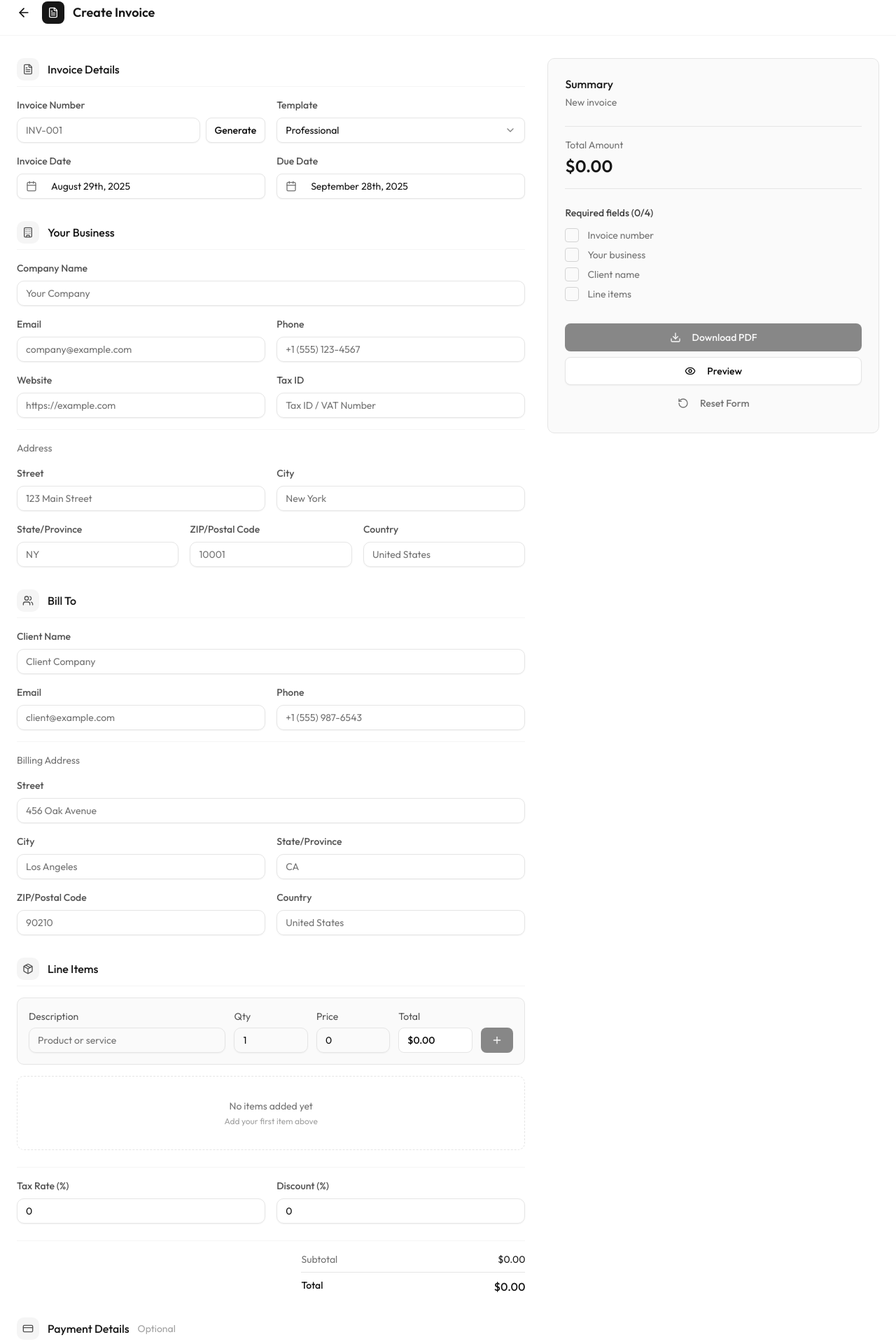
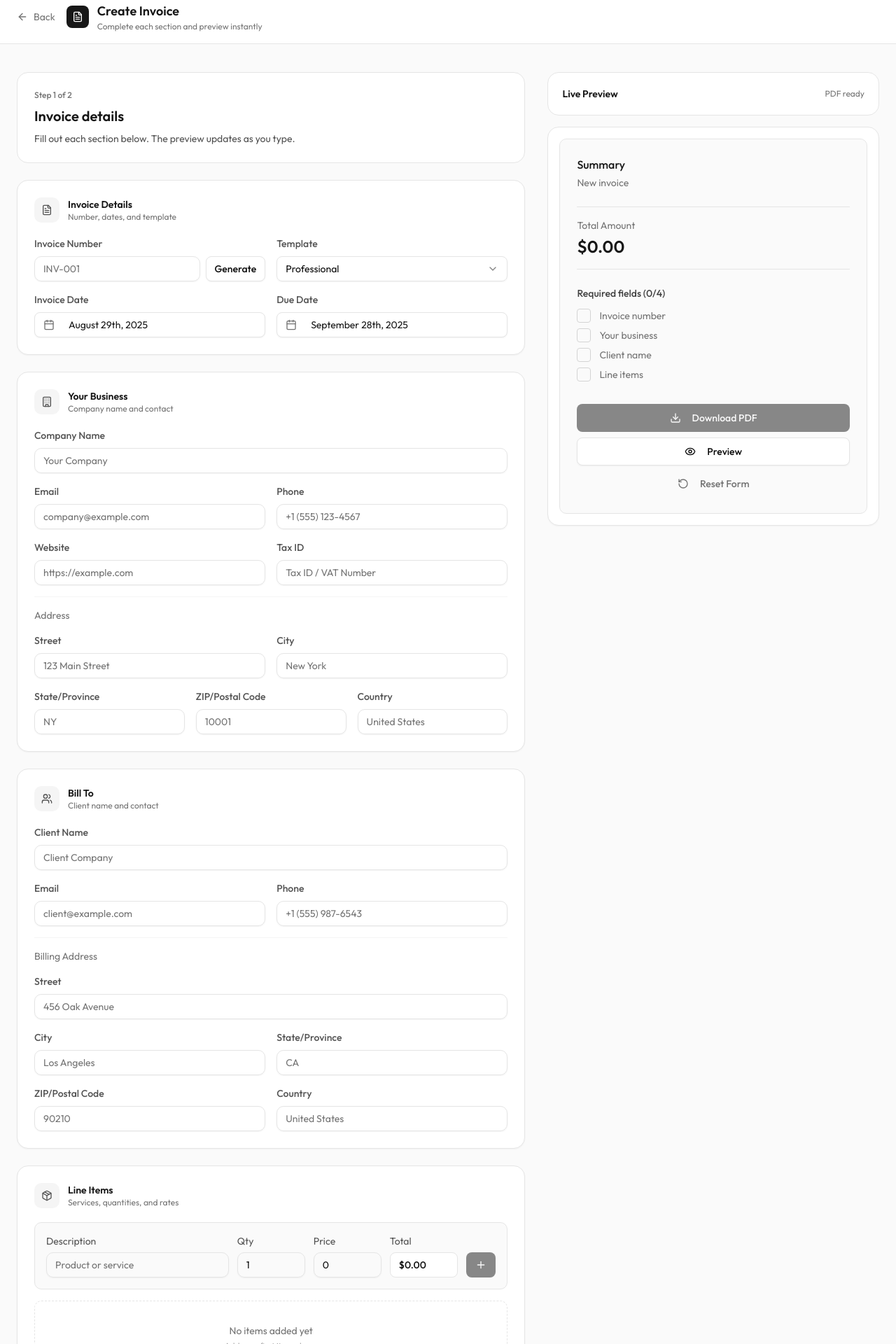
Before and after one commit to siamekanto19/invoice-wizard, a Next.js app: page /generate in a window 1280 px wide. Shown: the part 14-1934 px from the top of the page at 70% size. Built offline with nearby package versions, Linux system fonts and the light colour scheme.

Commit message:
improve ui

```diff
--- a/src/app/generate/page.tsx
+++ b/src/app/generate/page.tsx
@@ -4,18 +4,20 @@ import InvoiceForm from "@/components/invoice/invoice-form";
 import InvoicePreview from "@/components/invoice/invoice-preview";
 import { Toaster } from "@/components/ui/toaster";
 import Link from "next/link";
-import { Button } from "@/components/ui/button";
 import { ArrowLeft, FileText } from "lucide-react";
 
 export default function GeneratePage() {
   return (
-    <div className="min-h-screen bg-white">
-      {/* Header */}
-      <header className="sticky top-0 z-50 bg-white border-b border-neutral-100">
-        <div className="container mx-auto max-w-7xl px-6 py-4">
+    <div className="min-h-screen bg-neutral-50">
+      <header className="sticky top-0 z-50 bg-white/90 backdrop-blur border-b border-neutral-200">
+        <div className="container mx-auto max-w-7xl px-6 py-4 flex items-center justify-between">
           <div className="flex items-center gap-4">
-            <Link href="/">
-              <ArrowLeft className="h-5 w-5" />
+            <Link
+              href="/"
+              className="inline-flex items-center gap-2 text-sm text-neutral-500 hover:text-neutral-900"
+            >
+              <ArrowLeft className="h-4 w-4" />
+              Back
             </Link>
 
             <div className="flex items-center gap-3">
@@ -26,20 +28,45 @@ export default function GeneratePage() {
                 <h1 className="text-lg font-semibold text-neutral-900">
                   Create Invoice
                 </h1>
+                <p className="text-xs text-neutral-500">
+                  Complete each section and preview instantly
+                </p>
               </div>
             </div>
           </div>
         </div>
       </header>
 
-      {/* Main Content */}
-      <main className="container mx-auto max-w-7xl px-6 py-8">
-        <div className="grid grid-cols-1 lg:grid-cols-5 gap-8">
-          <div className="lg:col-span-3">
+      <main className="container mx-auto max-w-7xl px-6 py-10">
+        <div className="grid grid-cols-1 lg:grid-cols-5 gap-8 items-start">
+          <div className="lg:col-span-3 space-y-6">
+            <div className="rounded-2xl border border-neutral-200 bg-white p-6">
+              <div className="flex flex-col gap-2">
+                <p className="text-xs font-medium text-neutral-500">
+                  Step 1 of 2
+                </p>
+                <h2 className="text-xl font-semibold text-neutral-900">
+                  Invoice details
+                </h2>
+                <p className="text-sm text-neutral-600">
+                  Fill out each section below. The preview updates as you type.
+                </p>
+              </div>
+            </div>
             <InvoiceForm />
           </div>
-          <div className="lg:col-span-2">
-            <InvoicePreview />
+          <div className="lg:col-span-2 lg:sticky lg:top-24 space-y-4">
+            <div className="rounded-2xl border border-neutral-200 bg-white p-5">
+              <div className="flex items-center justify-between">
+                <h3 className="text-sm font-semibold text-neutral-900">
+                  Live Preview
+                </h3>
+                <span className="text-xs text-neutral-500">PDF ready</span>
+              </div>
+            </div>
+            <div className="rounded-2xl border border-neutral-200 bg-white p-4 shadow-[0_1px_2px_rgba(0,0,0,0.04)]">
+              <InvoicePreview />
+            </div>
           </div>
         </div>
       </main>
--- a/src/app/page.tsx
+++ b/src/app/page.tsx
@@ -4,18 +4,23 @@ import { ArrowRight, FileText, Download, Clock, Check } from "lucide-react";
 
 export default function Home() {
   return (
-    <div className="min-h-screen bg-white">
+    <div className="min-h-screen bg-white text-neutral-900">
       {/* Navigation */}
       <header className="border-b border-neutral-100">
-        <div className="container mx-auto max-w-5xl px-6 py-4 flex items-center justify-between">
+        <div className="container mx-auto max-w-6xl px-6 py-5 flex items-center justify-between">
           <div className="flex items-center gap-2">
-            <div className="w-8 h-8 bg-neutral-900 rounded-md flex items-center justify-center">
+            <div className="w-8 h-8 bg-neutral-900 rounded-md flex items-center justify-center shadow-sm">
               <FileText className="h-4 w-4 text-white" />
             </div>
-            <span className="font-semibold text-neutral-900">Invoice Wizard</span>
+            <span className="font-semibold tracking-tight text-neutral-900">
+              Invoice Wizard
+            </span>
           </div>
           <Link href="/generate">
-            <Button variant="ghost" className="text-sm">
+            <Button
+              variant="ghost"
+              className="text-sm text-neutral-700 hover:text-neutral-900"
+            >
               Create Invoice
             </Button>
           </Link>
@@ -23,58 +28,106 @@ export default function Home() {
       </header>
 
       {/* Hero */}
-      <section className="container mx-auto max-w-5xl px-6 pt-20 pb-16">
+      <section className="container mx-auto max-w-6xl px-6 pt-20 pb-16">
+        <div className="grid items-center gap-12 lg:grid-cols-[1.1fr_0.9fr]">
           <div className="max-w-2xl">
-          <p className="text-sm font-medium text-neutral-500 mb-4">
+            <div className="inline-flex items-center gap-2 rounded-full border border-neutral-200 bg-neutral-50 px-3 py-1 text-xs font-medium text-neutral-600">
               Free Invoice Generator
-          </p>
-          <h1 className="text-4xl md:text-5xl font-semibold text-neutral-900 tracking-tight leading-[1.1] mb-6">
+            </div>
+            <h1 className="mt-6 text-4xl md:text-5xl font-semibold text-neutral-900 tracking-tight leading-[1.1]">
               Create professional invoices in seconds
             </h1>
-          <p className="text-lg text-neutral-600 leading-relaxed mb-8 max-w-xl">
-            No account required. Fill in your details, preview your invoice, and download a PDF. It's that simple.
+            <p className="mt-5 text-lg text-neutral-600 leading-relaxed max-w-xl">
+              No account required. Fill in your details, preview your invoice,
+              and download a PDF. It&apos;s that simple.
             </p>
-          <div className="flex flex-col sm:flex-row gap-3">
+            <div className="mt-8 flex flex-col sm:flex-row gap-3">
               <Link href="/generate">
                 <Button size="lg" className="w-full sm:w-auto gap-2">
                   Start Creating
                   <ArrowRight className="h-4 w-4" />
                 </Button>
               </Link>
+              <div className="text-sm text-neutral-500 flex items-center">
+                No sign-up required
+              </div>
+            </div>
+          </div>
+          <div className="rounded-2xl border border-neutral-200 bg-white p-6 shadow-[0_1px_2px_rgba(0,0,0,0.04)]">
+            <div className="flex items-start justify-between">
+              <div>
+                <p className="text-xs font-medium text-neutral-500">Invoice</p>
+                <p className="text-lg font-semibold text-neutral-900">
+                  #INV-0248
+                </p>
+              </div>
+              <div className="rounded-full bg-neutral-100 px-3 py-1 text-xs font-medium text-neutral-600">
+                Draft
+              </div>
+            </div>
+            <div className="mt-6 space-y-4 text-sm">
+              <div className="flex items-center justify-between text-neutral-600">
+                <span>Client</span>
+                <span className="font-medium text-neutral-900">
+                  Acme Studio
+                </span>
+              </div>
+              <div className="flex items-center justify-between text-neutral-600">
+                <span>Due date</span>
+                <span className="font-medium text-neutral-900">
+                  Apr 12, 2026
+                </span>
+              </div>
+              <div className="flex items-center justify-between text-neutral-600">
+                <span>Items</span>
+                <span className="font-medium text-neutral-900">4</span>
+              </div>
+            </div>
+            <div className="mt-6 border-t border-neutral-200 pt-4">
+              <div className="flex items-center justify-between text-sm text-neutral-600">
+                <span>Total</span>
+                <span className="text-base font-semibold text-neutral-900">
+                  $1,240.00
+                </span>
+              </div>
+            </div>
           </div>
         </div>
       </section>
 
       {/* Features */}
-      <section className="container mx-auto max-w-5xl px-6 py-16">
-        <div className="grid grid-cols-1 md:grid-cols-3 gap-8">
-          <div className="space-y-3">
+      <section className="container mx-auto max-w-6xl px-6 py-16">
+        <div className="grid grid-cols-1 md:grid-cols-3 gap-6">
+          <div className="rounded-xl border border-neutral-200 bg-white p-6 shadow-[0_1px_2px_rgba(0,0,0,0.04)]">
             <div className="w-10 h-10 bg-neutral-100 rounded-lg flex items-center justify-center">
               <FileText className="h-5 w-5 text-neutral-700" />
             </div>
-            <h3 className="font-medium text-neutral-900">Live Preview</h3>
-            <p className="text-sm text-neutral-600 leading-relaxed">
-              See your invoice update in real-time as you type. What you see is what you get.
+            <h3 className="mt-4 font-medium text-neutral-900">Live Preview</h3>
+            <p className="mt-2 text-sm text-neutral-600 leading-relaxed">
+              See your invoice update in real-time as you type. What you see is
+              what you get.
             </p>
           </div>
 
-          <div className="space-y-3">
+          <div className="rounded-xl border border-neutral-200 bg-white p-6 shadow-[0_1px_2px_rgba(0,0,0,0.04)]">
             <div className="w-10 h-10 bg-neutral-100 rounded-lg flex items-center justify-center">
               <Download className="h-5 w-5 text-neutral-700" />
             </div>
-            <h3 className="font-medium text-neutral-900">PDF Export</h3>
-            <p className="text-sm text-neutral-600 leading-relaxed">
-              Download a professionally formatted PDF ready to send to your clients.
+            <h3 className="mt-4 font-medium text-neutral-900">PDF Export</h3>
+            <p className="mt-2 text-sm text-neutral-600 leading-relaxed">
+              Download a professionally formatted PDF ready to send to your
+              clients.
             </p>
           </div>
 
-          <div className="space-y-3">
+          <div className="rounded-xl border border-neutral-200 bg-white p-6 shadow-[0_1px_2px_rgba(0,0,0,0.04)]">
             <div className="w-10 h-10 bg-neutral-100 rounded-lg flex items-center justify-center">
               <Clock className="h-5 w-5 text-neutral-700" />
             </div>
-            <h3 className="font-medium text-neutral-900">No Sign-up</h3>
-            <p className="text-sm text-neutral-600 leading-relaxed">
-              Start immediately. Your data stays in your browser—nothing is stored on our servers.
+            <h3 className="mt-4 font-medium text-neutral-900">No Sign-up</h3>
+            <p className="mt-2 text-sm text-neutral-600 leading-relaxed">
+              Start immediately. Your data stays in your browser—nothing is
+              stored on our servers.
             </p>
           </div>
         </div>
@@ -82,15 +135,19 @@ export default function Home() {
 
       {/* How it works */}
       <section className="bg-neutral-50 border-y border-neutral-100">
-        <div className="container mx-auto max-w-5xl px-6 py-16">
+        <div className="container mx-auto max-w-6xl px-6 py-16">
           <h2 className="text-xl font-semibold text-neutral-900 mb-10">
             How it works
           </h2>
           <div className="grid grid-cols-1 md:grid-cols-3 gap-8">
             <div className="flex gap-4">
-              <span className="text-sm font-medium text-neutral-400 shrink-0">01</span>
+              <div className="h-8 w-8 rounded-full border border-neutral-200 bg-white flex items-center justify-center text-xs font-semibold text-neutral-500 shrink-0">
+                01
+              </div>
               <div>
-                <h3 className="font-medium text-neutral-900 mb-2">Add your details</h3>
+                <h3 className="font-medium text-neutral-900 mb-2">
+                  Add your details
+                </h3>
                 <p className="text-sm text-neutral-600 leading-relaxed">
                   Enter your business info, client details, and line items.
                 </p>
@@ -98,9 +155,13 @@ export default function Home() {
             </div>
 
             <div className="flex gap-4">
-              <span className="text-sm font-medium text-neutral-400 shrink-0">02</span>
+              <div className="h-8 w-8 rounded-full border border-neutral-200 bg-white flex items-center justify-center text-xs font-semibold text-neutral-500 shrink-0">
+                02
+              </div>
               <div>
-                <h3 className="font-medium text-neutral-900 mb-2">Preview your invoice</h3>
+                <h3 className="font-medium text-neutral-900 mb-2">
+                  Preview your invoice
+                </h3>
                 <p className="text-sm text-neutral-600 leading-relaxed">
                   Review the live preview and make adjustments as needed.
                 </p>
@@ -108,9 +169,13 @@ export default function Home() {
             </div>
 
             <div className="flex gap-4">
-              <span className="text-sm font-medium text-neutral-400 shrink-0">03</span>
+              <div className="h-8 w-8 rounded-full border border-neutral-200 bg-white flex items-center justify-center text-xs font-semibold text-neutral-500 shrink-0">
+                03
+              </div>
               <div>
-                <h3 className="font-medium text-neutral-900 mb-2">Download & send</h3>
+                <h3 className="font-medium text-neutral-900 mb-2">
+                  Download & send
+                </h3>
                 <p className="text-sm text-neutral-600 leading-relaxed">
                   Export as PDF and send directly to your client.
                 </p>
@@ -121,8 +186,8 @@ export default function Home() {
       </section>
 
       {/* Features list */}
-      <section className="container mx-auto max-w-5xl px-6 py-16">
-        <div className="grid grid-cols-1 md:grid-cols-2 gap-12">
+      <section className="container mx-auto max-w-6xl px-6 py-16">
+        <div className="grid grid-cols-1 md:grid-cols-2 gap-12 items-start">
           <div>
             <h2 className="text-xl font-semibold text-neutral-900 mb-6">
               Everything you need
@@ -131,7 +196,7 @@ export default function Home() {
               A simple tool with all the features required for creating clean, professional invoices.
             </p>
             <Link href="/generate">
-              <Button variant="outline" className="gap-2">
+              <Button variant="outline" className="gap-2 border-neutral-300">
                 Get Started
                 <ArrowRight className="h-4 w-4" />
               </Button>
@@ -159,32 +224,29 @@ export default function Home() {
       </section>
 
       {/* CTA */}
-      <section className="container mx-auto max-w-5xl px-6 py-16">
-        <div className="bg-neutral-900 rounded-lg p-8 md:p-12">
-          <div className="max-w-xl">
-            <h2 className="text-2xl font-semibold text-white mb-4">
+      <section className="container mx-auto max-w-6xl px-6 py-16">
+        <div className="rounded-2xl border border-neutral-200 bg-neutral-50 p-8 md:p-12 flex flex-col md:flex-row md:items-center md:justify-between gap-6">
+          <div className="max-w-2xl">
+            <h2 className="text-2xl font-semibold text-neutral-900">
               Ready to create your invoice?
             </h2>
-            <p className="text-neutral-400 mb-6">
-              No account needed. Start creating your first invoice right now—it takes less than two minutes.
+            <p className="text-neutral-600 mt-3">
+              No account needed. Start creating your first invoice right now—it
+              takes less than two minutes.
             </p>
+          </div>
           <Link href="/generate">
-              <Button
-                variant="secondary"
-                size="lg"
-                className="gap-2"
-              >
+            <Button size="lg" className="gap-2">
               Create Invoice
               <ArrowRight className="h-4 w-4" />
             </Button>
           </Link>
         </div>
-        </div>
       </section>
 
       {/* Footer */}
       <footer className="border-t border-neutral-100">
-        <div className="container mx-auto max-w-5xl px-6 py-8">
+        <div className="container mx-auto max-w-6xl px-6 py-8">
           <div className="flex flex-col sm:flex-row items-center justify-between gap-4">
             <div className="flex items-center gap-2">
               <div className="w-6 h-6 bg-neutral-900 rounded flex items-center justify-center">
--- a/src/components/invoice/invoice-form.tsx
+++ b/src/components/invoice/invoice-form.tsx
@@ -228,19 +228,27 @@ export default function InvoiceForm() {
   };
 
   return (
-    <div className="w-full space-y-8">
+    <div className="w-full space-y-6">
       <Form {...form}>
         <form
           onSubmit={form.handleSubmit(handleSaveInvoice)}
-          className="space-y-8"
+          className="space-y-6"
         >
-          {/* Invoice Details Section */}
-          <section className="space-y-4">
-            <div className="flex items-center gap-3 pb-2 border-b border-neutral-100">
-              <div className="w-8 h-8 bg-neutral-100 rounded-lg flex items-center justify-center">
-                <FileText className="h-4 w-4 text-neutral-600" />
+          <section className="rounded-2xl border border-neutral-200 bg-white p-6 shadow-[0_1px_2px_rgba(0,0,0,0.04)] space-y-5">
+            <div className="flex items-start justify-between gap-4">
+              <div className="flex items-center gap-3">
+                <div className="w-9 h-9 bg-neutral-100 rounded-lg flex items-center justify-center">
+                  <FileText className="h-4 w-4 text-neutral-600" />
+                </div>
+                <div>
+                  <h2 className="text-sm font-semibold text-neutral-900">
+                    Invoice Details
+                  </h2>
+                  <p className="text-xs text-neutral-500">
+                    Number, dates, and template
+                  </p>
+                </div>
               </div>
-              <h2 className="font-medium text-neutral-900">Invoice Details</h2>
             </div>
             <InvoiceDetails
               form={form}
@@ -250,35 +258,59 @@ export default function InvoiceForm() {
             />
           </section>
 
-          {/* Company Information Section */}
-          <section className="space-y-4">
-            <div className="flex items-center gap-3 pb-2 border-b border-neutral-100">
-              <div className="w-8 h-8 bg-neutral-100 rounded-lg flex items-center justify-center">
-                <Building className="h-4 w-4 text-neutral-600" />
+          <section className="rounded-2xl border border-neutral-200 bg-white p-6 shadow-[0_1px_2px_rgba(0,0,0,0.04)] space-y-5">
+            <div className="flex items-start justify-between gap-4">
+              <div className="flex items-center gap-3">
+                <div className="w-9 h-9 bg-neutral-100 rounded-lg flex items-center justify-center">
+                  <Building className="h-4 w-4 text-neutral-600" />
+                </div>
+                <div>
+                  <h2 className="text-sm font-semibold text-neutral-900">
+                    Your Business
+                  </h2>
+                  <p className="text-xs text-neutral-500">
+                    Company name and contact
+                  </p>
+                </div>
               </div>
-              <h2 className="font-medium text-neutral-900">Your Business</h2>
             </div>
             <CompanySection form={form} />
           </section>
 
-          {/* Client Information Section */}
-          <section className="space-y-4">
-            <div className="flex items-center gap-3 pb-2 border-b border-neutral-100">
-              <div className="w-8 h-8 bg-neutral-100 rounded-lg flex items-center justify-center">
-                <Users className="h-4 w-4 text-neutral-600" />
+          <section className="rounded-2xl border border-neutral-200 bg-white p-6 shadow-[0_1px_2px_rgba(0,0,0,0.04)] space-y-5">
+            <div className="flex items-start justify-between gap-4">
+              <div className="flex items-center gap-3">
+                <div className="w-9 h-9 bg-neutral-100 rounded-lg flex items-center justify-center">
+                  <Users className="h-4 w-4 text-neutral-600" />
+                </div>
+                <div>
+                  <h2 className="text-sm font-semibold text-neutral-900">
+                    Bill To
+                  </h2>
+                  <p className="text-xs text-neutral-500">
+                    Client name and contact
+                  </p>
+                </div>
               </div>
-              <h2 className="font-medium text-neutral-900">Bill To</h2>
             </div>
             <ClientSection form={form} />
           </section>
 
-          {/* Invoice Items Section */}
-          <section className="space-y-4">
-            <div className="flex items-center gap-3 pb-2 border-b border-neutral-100">
-              <div className="w-8 h-8 bg-neutral-100 rounded-lg flex items-center justify-center">
-                <Package className="h-4 w-4 text-neutral-600" />
+          <section className="rounded-2xl border border-neutral-200 bg-white p-6 shadow-[0_1px_2px_rgba(0,0,0,0.04)] space-y-5">
+            <div className="flex items-start justify-between gap-4">
+              <div className="flex items-center gap-3">
+                <div className="w-9 h-9 bg-neutral-100 rounded-lg flex items-center justify-center">
+                  <Package className="h-4 w-4 text-neutral-600" />
+                </div>
+                <div>
+                  <h2 className="text-sm font-semibold text-neutral-900">
+                    Line Items
+                  </h2>
+                  <p className="text-xs text-neutral-500">
+                    Services, quantities, and rates
+                  </p>
+                </div>
               </div>
-              <h2 className="font-medium text-neutral-900">Line Items</h2>
             </div>
             <InvoiceItemsSection
               form={form}
@@ -287,14 +319,24 @@ export default function InvoiceForm() {
             />
           </section>
 
-          {/* Payment Section */}
-          <section className="space-y-4">
-            <div className="flex items-center gap-3 pb-2 border-b border-neutral-100">
-              <div className="w-8 h-8 bg-neutral-100 rounded-lg flex items-center justify-center">
-                <CreditCard className="h-4 w-4 text-neutral-600" />
+          <section className="rounded-2xl border border-neutral-200 bg-white p-6 shadow-[0_1px_2px_rgba(0,0,0,0.04)] space-y-5">
+            <div className="flex items-start justify-between gap-4">
+              <div className="flex items-center gap-3">
+                <div className="w-9 h-9 bg-neutral-100 rounded-lg flex items-center justify-center">
+                  <CreditCard className="h-4 w-4 text-neutral-600" />
+                </div>
+                <div>
+                  <h2 className="text-sm font-semibold text-neutral-900">
+                    Payment Details
+                  </h2>
+                  <p className="text-xs text-neutral-500">
+                    Terms and payment method
+                  </p>
+                </div>
               </div>
-              <h2 className="font-medium text-neutral-900">Payment Details</h2>
-              <span className="text-sm text-neutral-400">Optional</span>
+              <span className="text-xs font-medium text-neutral-400">
+                Optional
+              </span>
             </div>
             <PaymentSection form={form} />
           </section>
```
Lines whose indentation alone changed are shown as unchanged.
